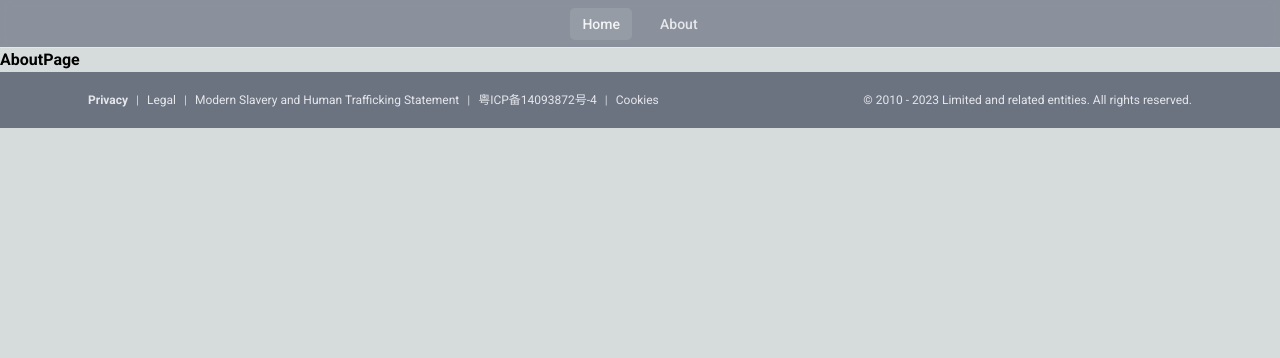
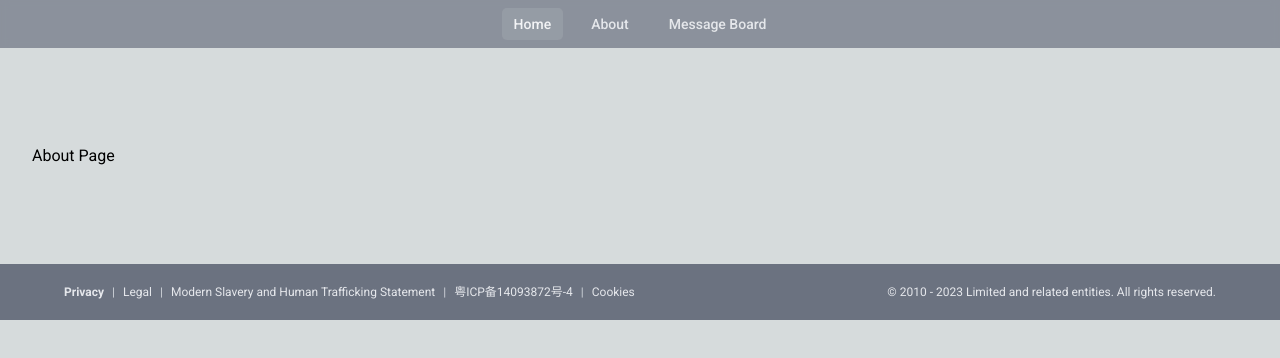
Before and after one commit to fongreecss/next-template, a Next.js app: page /about in a window 1280 px wide. Shown: the top 358 px of the page. Built offline with nearby package versions, Linux system fonts and the light colour scheme.

Commit message:
correction to components SlimFooter, HeaderSection and more

```diff
--- a/app/about/page.tsx
+++ b/app/about/page.tsx
@@ -8,8 +8,8 @@ export const metadata = {
 
 export default function AboutPage() {
   return (
-      <div className="font-bold">
-        AboutPage
-      </div>
+    <section className="flex flex-col justify-between py-[6rem] px-8 max-w-7xl mx-auto">
+      <h2 className="">About Page</h2>
+    </section>
   )
 }
--- a/app/globals.css
+++ b/app/globals.css
@@ -110,3 +110,9 @@ a {
     color-scheme: dark;
   }
 }
+
+.section-wrapper-boxed {
+  max-width: var(--max-width);
+  margin: 0 auto;
+  @apply  flex flex-col justify-between items-center px-[6rem];
+}
--- /dev/null
+++ b/app/message-board/page.tsx
@@ -0,0 +1,20 @@
+import Image from 'next/image'
+import ContactForm from '@/components/components/Forms/ContactForm'
+//import styles from './contact.module.css'
+
+export const metadata = {
+  title: 'Contact Us',
+  description: 'Contact Us description',
+}
+
+const AboutPage = () => {
+  return (
+      <>
+        <section className="flex flex-col justify-between items-center py-[6rem] px-8 max-w-7xl mx-auto">
+            <ContactForm />
+        </section>
+      </>
+  )
+}
+
+export default AboutPage;
--- a/app/page.tsx
+++ b/app/page.tsx
@@ -1,5 +1,5 @@
 import HeaderSection from '../components/Headers/HeaderSection/HeaderSection'
-import ContactForm from '../components/Forms/ContactForm'
+//import ContactForm from '../components/Forms/ContactForm'
 
 export const metadata = {
   title: 'Home Is Where The Heart Is',
--- a/components/Footers/SlimFooter/SlimFooter.tsx
+++ b/components/Footers/SlimFooter/SlimFooter.tsx
@@ -3,7 +3,7 @@ import Link from 'next/link';
 export default function FooterSlim() {
     return (
         <footer className="mx-0 lg:bg-gray-500 lg:w-full">
-            <div className="max-w-6xl px-6 mx-auto flex flex-col flex-wrap justify-between w-full pb-8 text-xs text-gray-200 lg:flex-row lg:flex-nowrap lg:py-5">
+            <div className="max-w-6xl mx-auto flex flex-col flex-wrap justify-between w-full pb-8 text-xs text-gray-200 lg:flex-row lg:flex-nowrap lg:py-5">
                 <nav className="flex flex-col flex-wrap p-4 space-y-2 bg-gray-500 lg:flex-shrink lg:flex-row lg:space-y-0 lg:p-0">
                     <span className="text-center lg:w-auto lg:text-left">
 
--- a/components/Forms/ContactForm.tsx
+++ b/components/Forms/ContactForm.tsx
@@ -38,27 +38,40 @@ const ContactForm: React.FC = () => {
       {responseStatus === 'success' ? (
         <p>Success!</p>
       ) : (
-        <form onSubmit={handleSubmit}>
-          <label>
-            Email:
-            <input
+        <form onSubmit={handleSubmit} className="w-full max-w-lg">
+            <div className="flex flex-wrap -mx-3 mb-6">
+              <div className="w-full px-3 mb-6">
+                <h2 className="text-2xl font-bold text-gray-900">Contact Us</h2>
+              </div>
+              <div className="w-full px-3">
+                <label className="block uppercase tracking-wide text-gray-700 text-xs font-bold mb-2" for="grid-email">
+                Email
+                </label>
+                <input className="appearance-none block w-full bg-gray-200 text-gray-700 border border-gray-500 rounded py-3 px-4 mb-3 leading-tight focus:outline-none focus:bg-white" id="grid-email"
                     type="text"
                     value={formData.email}
                     onChange={(e) => setFormData({ ...formData, email: e.target.value })}
                     required
                 />
+                <p className="text-red-500 hidden text-xs italic">Please fill out this field.</p>
+              </div>
+              <div className="w-full px-3">
+                <label className="block uppercase tracking-wide text-gray-700 text-xs font-bold mb-2" for="grid-message">
+                Message
                 </label>
-
-          <label>
-            Message:
-            <textarea
+                <textarea className="appearance-none block w-full bg-gray-200 text-gray-700 border border-gray-500 rounded py-3 px-4 mb-3 leading-tight focus:outline-none focus:bg-white" id="grid-message"
                     value={formData.message}
                     onChange={(e) => setFormData({ ...formData, message: e.target.value })}
                     required
                 ></textarea>
-          </label>
-
-          <button type="submit">Send</button>
+                <p className="text-red-500 hidden text-xs italic">Please fill out this field.</p>
+              </div>
+              <div className="w-full px-3">
+              <button className="bg-blue-500 hover:bg-blue-700 text-white font-bold py-2 px-4 rounded focus:outline-none focus:shadow-outline" type="submit">
+                Send
+              </button>
+            </div>
+            </div>
         </form>
       )}
       {responseStatus === 'error' && <p>Error!</p>}
--- a/components/Headers/HeaderSection/HeaderSection.tsx
+++ b/components/Headers/HeaderSection/HeaderSection.tsx
@@ -1,5 +1,3 @@
-'use client'
-
 import Image from 'next/image'
 import Link from 'next/link'
 import styles from './HeaderSection.module.css'
@@ -37,7 +35,7 @@ import Popup from '../../Popups/Popup'
 */
 const HeaderSection:React.FC = () => {
   return (
-    <section className="flex flex-col justify-between items-center p-[6rem]">
+    <section className="flex flex-col justify-between items-center py-[6rem] px-8 max-w-7xl mx-auto">
       <div className="flex justify-between w-full align-middle text-base">
         <p className="font-bold">
           <Popup />
--- a/components/Navigation/SlimNavigation.tsx
+++ b/components/Navigation/SlimNavigation.tsx
@@ -1,6 +1,6 @@
 import Link from 'next/link';
 
-export default function SlimNavigation() {
+const SlimNavigation = () => {
     return (
         <div className="relative items-center justify-center hidden px-6 py-2 overflow-hidden text-sm font-medium bg-gray-500 bg-opacity-70 backdrop-blur-sm lg:flex drop-shadow-menu">
             <ol className="flex space-x-4">
@@ -9,7 +9,6 @@ export default function SlimNavigation() {
                         aria-current="page"
                         href="/"
                         className="router-link-active router-link-exact-active flex px-3 py-1.5 transition duration-100 rounded-[5px] bg-gray-100 bg-opacity-10 text-gray-100"
-                        data-id="f4928d74-8cc0-4c4e-b2ac-cee0c416cd0a"
                     >
                         Home
                     </Link>
@@ -18,19 +17,22 @@ export default function SlimNavigation() {
                     <Link
                         href="/about"
                         className="flex px-3 py-1.5 transition duration-100 rounded-[5px] text-gray-200"
-                        data-id="7946f1f8-2389-4e8b-88c4-dd681d6a7d29"
                     >
                         About
                     </Link>
                 </li>
+                <li>
+                    <Link
+                        href="/message-board"
+                        className="flex px-3 py-1.5 transition duration-100 rounded-[5px] text-gray-200"
+                    >
+                        Message Board
+                    </Link>
+                </li>
             </ol>
-            <div
-                className="absolute h-8 bg-opacity-10 bg-gray-100 rounded-[5px] px-3 py-1.5 pointer-events-none"
-                style={{ left: '872.094px', width: '80.8281px', opacity: 0 }}
-            ></div>
-            <div
-                className="absolute bottom-0 hidden w-full h-px duration-200 border-b md:block border-gray-450"
-            ></div>
         </div>
     );
 }
+
+
+export default SlimNavigation;
--- a/components/Popups/Popup.tsx
+++ b/components/Popups/Popup.tsx
@@ -22,7 +22,7 @@ const recentPosts = [
   { id: 3, title: 'Improve your customer experience', href: '#', date: 'Feb 21, 2023', datetime: '2023-02-21' },
 ]
 
-export default function Popup() {
+const Popup = () => {
   return (
     <Popover className="relative">
       <Popover.Button className="inline-flex items-center gap-x-1 text-sm font-semibold leading-6 text-gray-900">
@@ -84,3 +84,5 @@ export default function Popup() {
     </Popover>
   )
 }
+
+export default Popup;
```
Also changed, not shown: 2 other files (tests, documents, lock files or other folders). Lines whose indentation alone changed are shown as unchanged.
